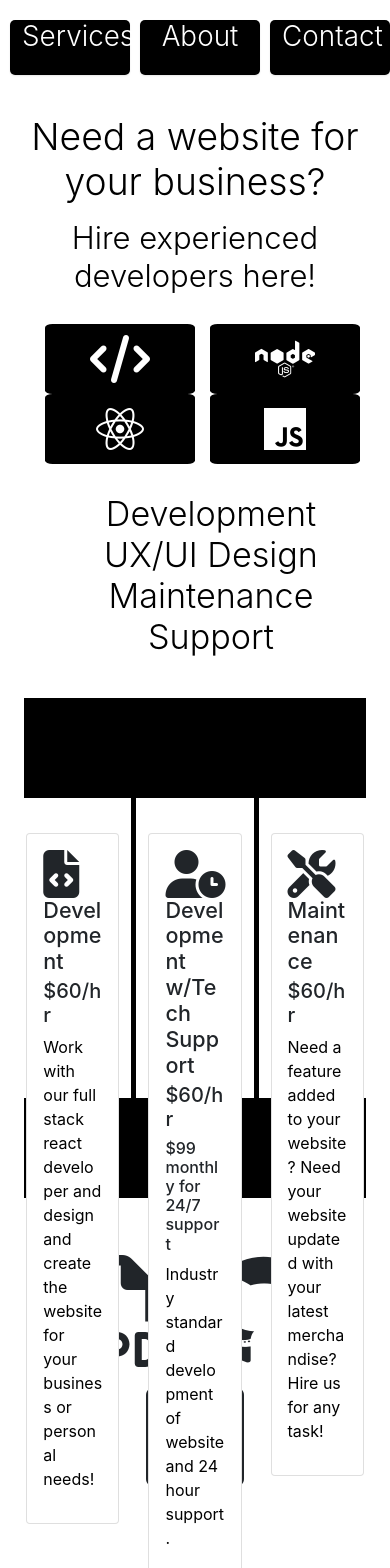
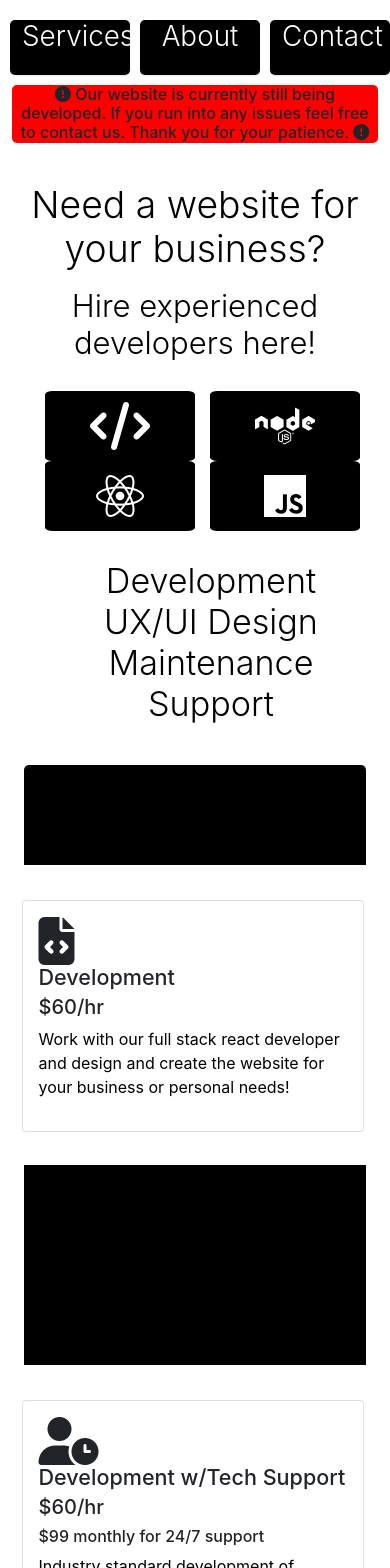
Before and after one commit to dannauu/my-website, a React (Create React App) app: page / in a window 390 px wide. Shown: the top 1568 px of the page. Built offline with nearby package versions, Linux system fonts and the light colour scheme.

Commit message:
fixed mobile bug for landing page and added warning message

```diff
--- a/src/App.css
+++ b/src/App.css
@@ -1,5 +1,6 @@
 body {
   background-color: rgb(255, 255, 255);
+  margin: 0px;
 }
 
 a {
@@ -26,10 +27,11 @@ a {
 }
 
 .box1 {
-  height: 500px;
+  height: auto;
   margin-top: 40px;
   margin-bottom: 50px;
   background-color: black;
+  border-radius: 5px;
 }
 .box::after {
   content: "";
@@ -431,6 +433,7 @@ li {
         width: 32%;
         margin-right: 5px;
         margin-top: 100px;
+        margin-bottom: 100px;
         align-items: center;
 }
 
@@ -483,3 +486,14 @@ li {
                 margin-top: 100px;
                 margin-bottom: 150px;
       }
+
+      .warning {
+        height: auto;
+        margin-top: 10px;
+        background-color: red;
+        border-radius: 5px;
+      }
+
+      .col- {
+        width: 26em;
+      }
--- a/src/App.js
+++ b/src/App.js
@@ -19,6 +19,13 @@ function App() {
             <Link to="/contact">Contact</Link>
           </div>
         </div>
+        <div className="warning text-center">
+          <h6>
+            <i class="fas fa-exclamation-circle"></i> Our website is currently
+            still being developed. If you run into any issues feel free to
+            contact us. Thank you for your patience. <i class="fas fa-exclamation-circle"></i>
+          </h6>
+        </div>
         <Switch>
           <Route path="/" exact component={Landing} />
           <Route path="/about" component={About} />
--- a/src/components/Landing.js
+++ b/src/components/Landing.js
@@ -34,9 +34,9 @@ const Landing = () => {
             <li>Support</li>
           </ul>
         </div>
-        <div className="box1">
+        <div className="box1" id='my-content'>
           <div className="row d-flex justify-content-center">
-            <div className="col-md-4 box3">
+            <div className="col- box3">
               <div className="card">
                 <div className="card-body">
                 <i class="fas fa-file-code fa-3x"></i>
@@ -49,7 +49,7 @@ const Landing = () => {
                 </div>
               </div>
             </div>
-            <div className="col-md-4 box3">
+            <div className="col- box3">
               <div className="card">
                 <div className="card-body">
                 <i class="fas fa-user-clock fa-3x"></i>
@@ -64,7 +64,7 @@ const Landing = () => {
                 </div>
               </div>
             </div>
-            <div className="col-md-4 box3 box4">
+            <div className="col- box3 box4">
               <div className="card">
                 <div className="card-body">
                 <i class="fas fa-tools fa-3x"></i>
```
